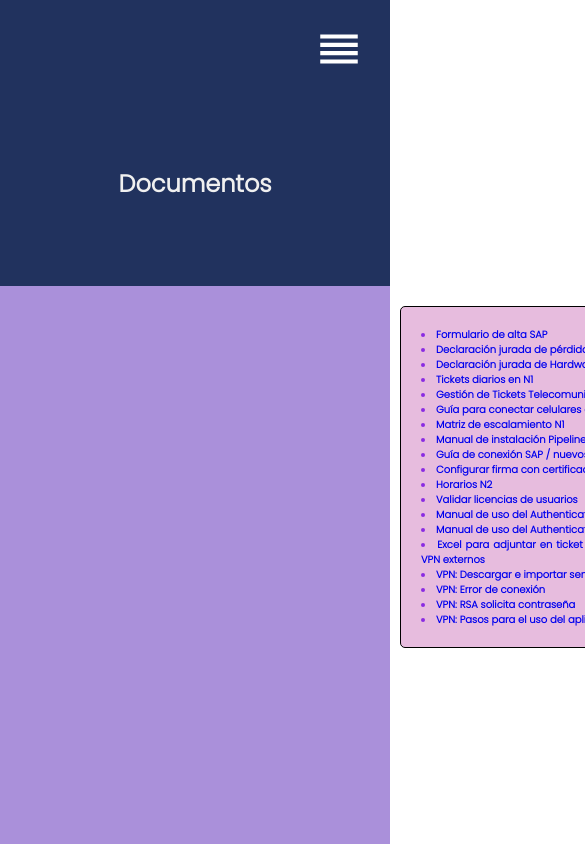
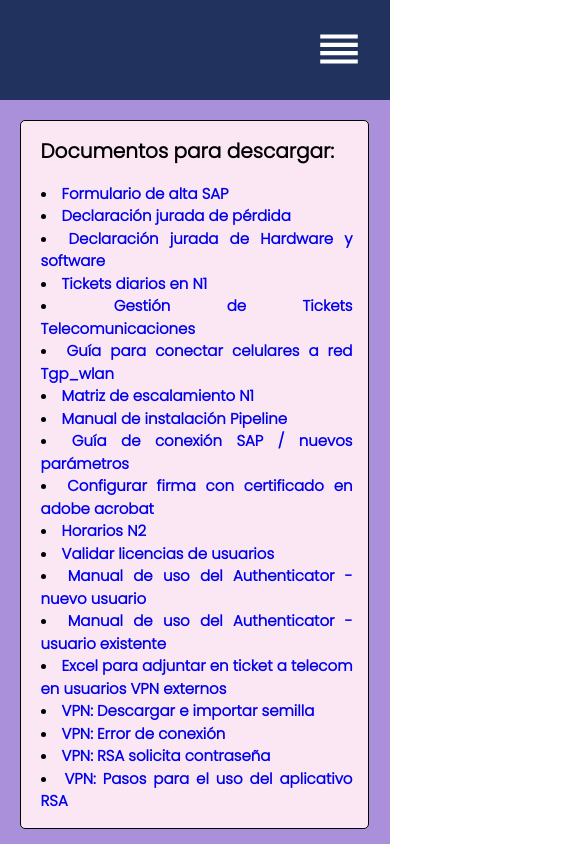
Before and after one commit to AlexandraCynthia/guia, a React (Create React App) app: page /documentos in a window 390 px wide. Shown: the top 844 px of the page, 585 px wide, since content can reach past the window. Built offline with nearby package versions, Linux system fonts and the light colour scheme; a web font is replaced by a local one.

Commit message:
correcciones

```diff
--- a/src/pages/Documentos.js
+++ b/src/pages/Documentos.js
@@ -5,12 +5,8 @@ import "../styles/documentos.css"
 function Documentos () {
     return (
         <div className='documentos'>
-          <div className='about1'>
-            <h2>Documentos</h2>
-
-          </div>
-
-          <div className='cuadrotexto3'>
+            <div className='cuadrotexto4'>
+            <h2 className='titulo-documento'>Documentos para descargar:</h2>
             <li><b><a href="https://res.cloudinary.com/dgxnatqij/raw/upload/v1707423322/Guia/FORMULARIO_CREACION_DE_CUENTA_SAP_vybt2q.docx">Formulario de alta SAP</a></b> </li>
             <li><b><a href="https://res.cloudinary.com/dgxnatqij/raw/upload/v1708640255/Declaraci%C3%B3n_Jurada_Simple_perdida_nwex3z.docx">Declaración jurada de pérdida</a></b> </li>
             <li><b><a href="https://res.cloudinary.com/dgxnatqij/raw/upload/v1708640261/Modelo_de_Declaraci%C3%B3n_Jurada_de_Hardware_y_Software_a4j7a4.docx">Declaración jurada de Hardware y software</a></b> </li>
--- a/src/pages/Home.js
+++ b/src/pages/Home.js
@@ -45,7 +45,7 @@ function Home () {
 
         const regex = new RegExp(`(${searchTerm.replace(/[.*+?^${}()|[\]\\]/g, '\\$&').split(' ').filter(Boolean).join('|')})`, 'gi');
         // Reemplazar el término de búsqueda con un span con estilos de resaltado
-        let highlightedText = text.replace(regex, (match) => `<span style="background-color: #EADFB4">${match}</span>`);
+        let highlightedText = text.replace(regex, (match) => `<span style="background-color: #FAE7F3">${match}</span>`);
 
         if (highlightedText === text) {
           return "No se encontró la palabra";
@@ -87,7 +87,7 @@ function Home () {
         <br />
 
         <div className='skills'>
-        <SearchInput className='search-input' style={{backgroundColor:'#FFFDCB', padding: '10px'}} placeholder='Buscar...' onChange={handleSearch} />
+        <SearchInput className='search-input' style={{backgroundColor:'#FAE7F3', padding: '10px'}} placeholder='Buscar...' onChange={handleSearch} />
         {[...new Set(filteredContent)].map((cuadro, index) => (
           <div className='cuadrotexto3' key={index} dangerouslySetInnerHTML={{ __html: highlightSearchTerm(cuadro.innerHTML) }} />
         ))}
--- a/src/styles/Home.css
+++ b/src/styles/Home.css
@@ -62,7 +62,7 @@
   flex-direction: column;
   vertical-align: top;
   margin-left: 70px;
-  background-color: #E7BCDE;
+  background-color: #FAE7F3;
   width: 500px;
   height: auto;
   line-height: 1.5;
@@ -88,7 +88,7 @@
 .general{
   width: 50%;
   height: auto;
-  background-color: #E7BCDE;
+  background-color: #FAE7F3;
   display: flex;
   flex-direction: column;
   justify-content: space-between;
@@ -173,7 +173,7 @@ a {
   flex-direction: column;
   vertical-align: top;
   margin-left: 10px;
-  background-color: #E7BCDE;
+  background-color: #FAE7F3;
   width: 290px;
   height: auto;
   line-height: 1.5;
@@ -204,7 +204,7 @@ a {
 .general{
   width: 5%;
   height: auto;
-  background-color: #E7BCDE;
+  background-color: #FAE7F3;
   display: flex;
   flex-direction: column;
   justify-content: space-between;
@@ -283,7 +283,7 @@ a {
   display: flex;
   flex-direction: column;
   vertical-align: top;
-  background-color: #E7BCDE;
+  background-color: #FAE7F3;
   width: 650px;
   height: auto;
   line-height: 1.5;
@@ -314,7 +314,7 @@ a {
 .general{
   width: 15%;
   height: auto;
-  background-color: #E7BCDE;
+  background-color: #FAE7F3;
   display: flex;
   flex-direction: column;
   justify-content: space-between;
@@ -393,7 +393,7 @@ a {
   display: flex;
   flex-direction: column;
   vertical-align: top;
-  background-color: #E7BCDE;
+  background-color: #FAE7F3;
   width: 650px;
   height: auto;
   line-height: 1.5;
@@ -424,7 +424,7 @@ a {
 .general{
   width: 15%;
   height: auto;
-  background-color: #E7BCDE;
+  background-color: #FAE7F3;
   display: flex;
   flex-direction: column;
   justify-content: space-between;
@@ -503,7 +503,7 @@ a {
   display: flex;
   flex-direction: column;
   vertical-align: top;
-  background-color: #E7BCDE;
+  background-color: #FAE7F3;
   width: 680px;
   height: auto;
   line-height: 1.5;
@@ -535,7 +535,7 @@ a {
 .general{
   width: 15%;
   height: auto;
-  background-color: #E7BCDE;
+  background-color: #FAE7F3;
   display: flex;
   flex-direction: column;
   justify-content: space-between;
@@ -614,7 +614,7 @@ a {
   display: flex;
   flex-direction: column;
   vertical-align: top;
-  background-color: #E7BCDE;
+  background-color: #FAE7F3;
   width: 890px;
   height: auto;
   line-height: 1.5;
@@ -645,7 +645,7 @@ a {
 .general{
   width: 15%;
   height: auto;
-  background-color: #E7BCDE;
+  background-color: #FAE7F3;
   display: flex;
   flex-direction: column;
   justify-content: space-between;
--- a/src/styles/documentos.css
+++ b/src/styles/documentos.css
@@ -20,7 +20,7 @@
     flex-direction: column;
     vertical-align: top;
     margin-left: 70px;
-    background-color: #E7BCDE;
+    background-color: #FAE7F3;
     width: 80%;
     height: auto;
     line-height: 1.5;
@@ -37,6 +37,27 @@
     padding-right: 4%;
   }
 
+  .cuadrotexto4{
+    display: flex;
+    flex-direction: column;
+    vertical-align: top;
+    margin-left: 20%;
+    background-color: #FAE7F3;
+    width: 50%;
+    height: auto;
+    line-height: 1.5;
+    border-radius: 5px;
+    color: black;
+    border-width: 1.5px;
+    border-style: solid;
+    border-color: black;
+    margin-right: 40px;
+    margin-top: 20px;
+    padding: 15px;
+    text-align: justify;
+    padding-left:20px;
+    padding-right: 4%;
+  }
 
 @media only screen and (max-width:575px){
   .cuadrotexto3{
@@ -44,7 +65,7 @@
     flex-direction: column;
     vertical-align: top;
     margin-left: 30px;
-    background-color: #E7BCDE;
+    background-color: #FAE7F3;
     width: 75%;
     height: auto;
     line-height: 1.5;
@@ -62,6 +83,32 @@
     font-size: 14px;
   }
 
+  .cuadrotexto4{
+    display: flex;
+    flex-direction: column;
+    vertical-align: top;
+    margin: 5%;
+    background-color: #FAE7F3;
+    width: 80%;
+    height: auto;
+    line-height: 1.5;
+    border-radius: 5px;
+    color: black;
+    border-width: 1.5px;
+    border-style: solid;
+    border-color: black;
+    margin-top: 20px;
+    padding: 15px;
+    text-align: justify;
+    padding-left:20px;
+    padding-right: 4%;
+    font-size: 15px;
+  }
+
+  .titulo-documento{
+    font-size: 20px;
+  }
+
 }
 @media (min-width: 576px) and (max-width: 768px){
   .cuadrotexto3{
@@ -69,7 +116,7 @@
     flex-direction: column;
     vertical-align: top;
     margin-left: 30px;
-    background-color: #E7BCDE;
+    background-color: #FAE7F3;
     width: 75%;
     height: auto;
     line-height: 1.5;
@@ -86,7 +133,58 @@
     padding-right: 4%;
     font-size: 16px;
   }
+  .cuadrotexto4{
+    display: flex;
+    flex-direction: column;
+    vertical-align: top;
+    margin: 18%;
+    background-color: #FAE7F3;
+    width: 60%;
+    height: auto;
+    line-height: 1.5;
+    border-radius: 5px;
+    color: black;
+    border-width: 1.5px;
+    border-style: solid;
+    border-color: black;
+    margin-top: 20px;
+    padding: 15px;
+    text-align: justify;
+    padding-left:20px;
+    padding-right: 4%;
+    font-size: 15px;
+  }
+
+  .titulo-documento{
+    font-size: 20px;
+  }
 
 }
-@media (min-width: 769px) and (max-width: 991px){}
+@media (min-width: 769px) and (max-width: 991px){
+  .cuadrotexto4{
+    display: flex;
+    flex-direction: column;
+    vertical-align: top;
+    margin: 10%;
+    background-color: #FAE7F3;
+    width: 70%;
+    height: auto;
+    line-height: 1.5;
+    border-radius: 5px;
+    color: black;
+    border-width: 1.5px;
+    border-style: solid;
+    border-color: black;
+    margin-top: 20px;
+    padding: 15px;
+    text-align: justify;
+    padding-left:20px;
+    padding-right: 4%;
+    font-size: 15px;
+  }
+
+  .titulo-documento{
+    font-size: 20px;
+  }
+}
 @media (min-width: 992px) and (max-width: 1199px){}
--- a/src/styles/inciden.css
+++ b/src/styles/inciden.css
@@ -37,7 +37,7 @@ h1{
     flex-direction: column;
     vertical-align: top;
     margin-left: -5%;
-    background-color: #E7BCDE;
+    background-color: #FAE7F3;
     width: 700px;
     height: auto;
     line-height: 1.5;
```
